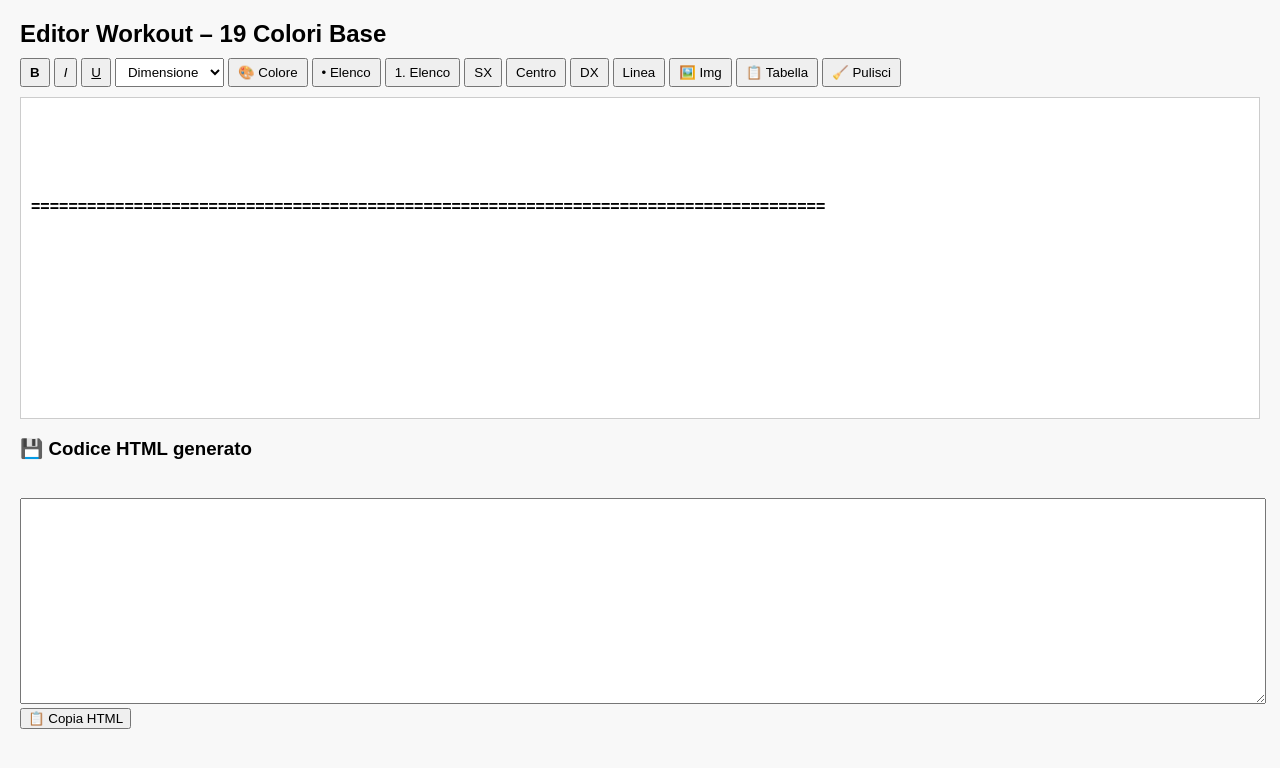
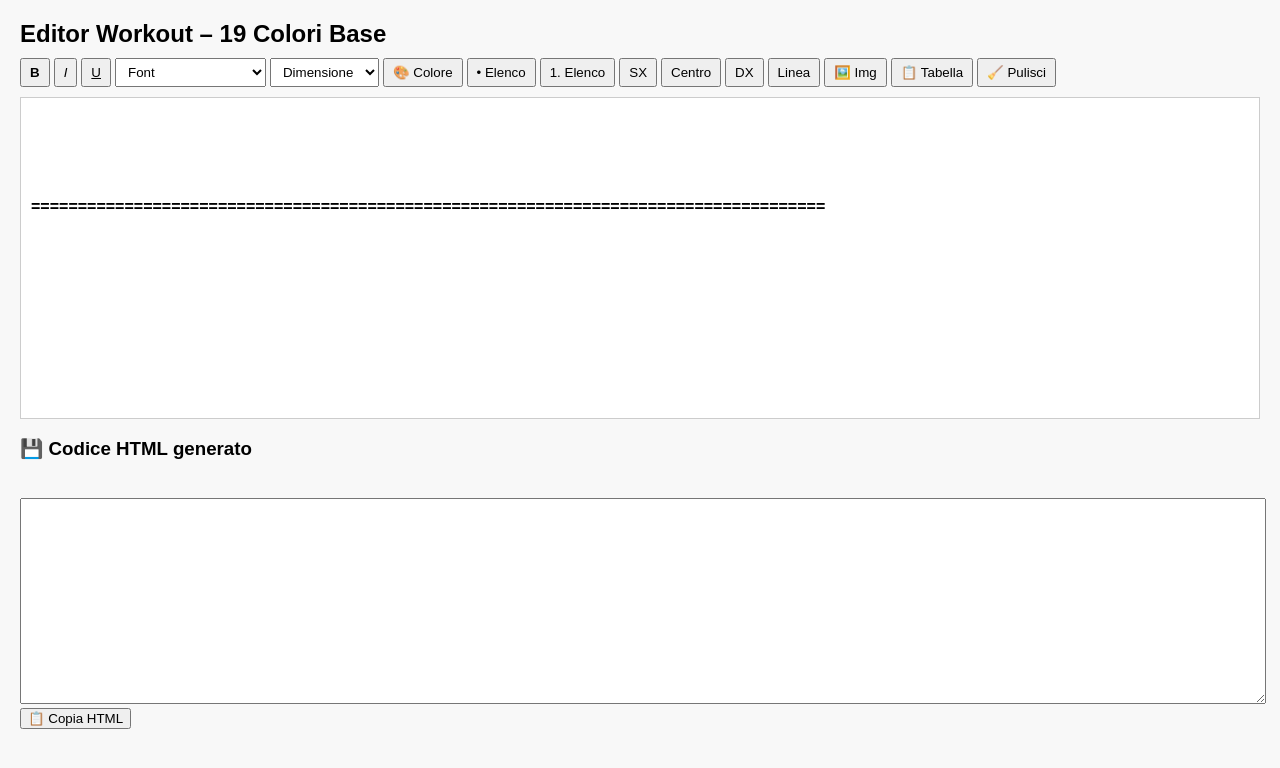
Before and after one commit to il-bonvi/HTML-intervals-Workouts, a plain HTML site: page HTML STANDALONE SECURITY.html in a window 1280 px wide. Drawn offline with Linux system fonts and the light colour scheme.

Commit message:
Update HTML STANDALONE SECURITY.html

```diff
--- a/HTML STANDALONE SECURITY.html
+++ b/HTML STANDALONE SECURITY.html
@@ -127,6 +127,18 @@ h2 { margin-bottom: 10px; }
   <button onclick="execCmd('bold')"><b>B</b></button>
   <button onclick="execCmd('italic')"><i>I</i></button>
   <button onclick="execCmd('underline')"><u>U</u></button>
+
+  <!-- FONT FAMILY -->
+<select onchange="execCmdWithArg('fontName', this.value)">
+  <option value="">Font</option>
+  <option value="Arial, sans-serif">Arial</option>
+  <option value="'Times New Roman', serif">Times New Roman</option>
+  <option value="'Courier New', monospace">Courier New</option>
+  <option value="Verdana, sans-serif">Verdana</option>
+  <option value="Georgia, serif">Georgia</option>
+  <option value="Tahoma, sans-serif">Tahoma</option>
+  <option value="'Lucida Console', monospace">Lucida Console</option>
+</select>
 
   <!-- FONT SIZE -->
   <select onchange="execCmdWithArg('fontSize', this.value)">
```
